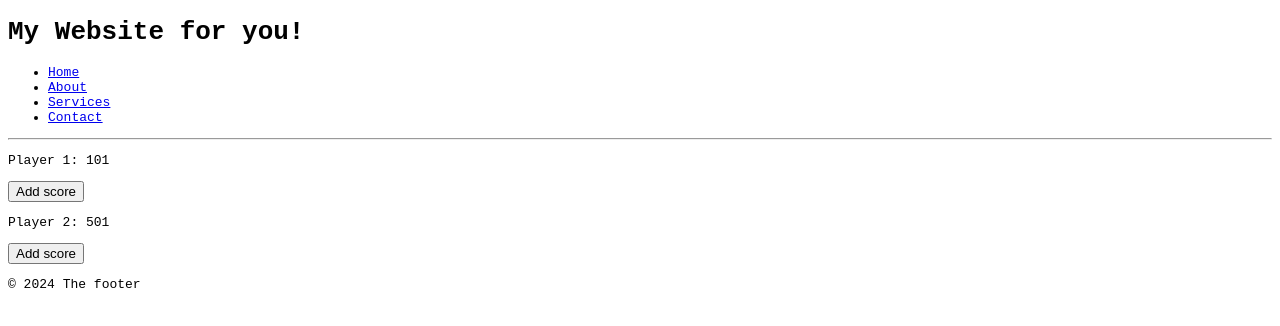
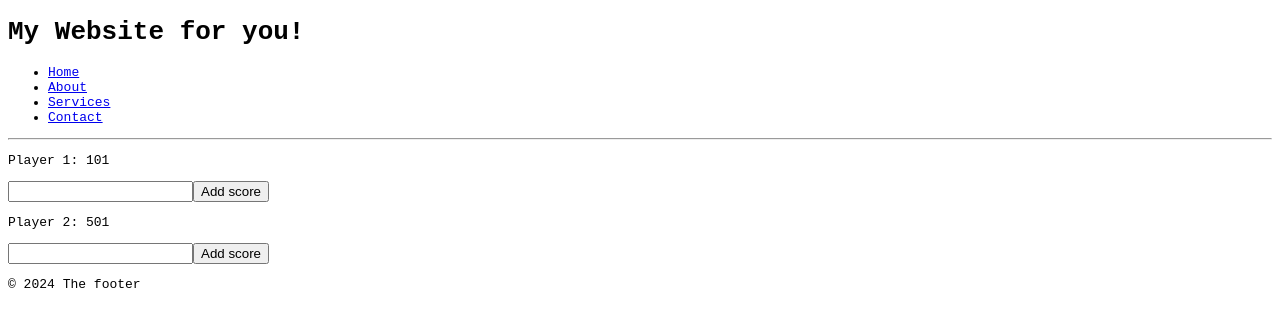
Before and after one commit to taylorPat/react, a React (Vite) app in the folder my-react-app/: page / in a window 1280 px wide. Shown: the top 326 px of the page. Built offline with nearby package versions, Linux system fonts and the light colour scheme.

Commit message:
feat: make dart score board dynamic by subracting variable score

```diff
--- a/my-react-app/src/UseStateComp.jsx
+++ b/my-react-app/src/UseStateComp.jsx
@@ -4,8 +4,8 @@ function UseStateComp() {
     const [scorePlayer1, setScorePlayer1] = useState(101);
     const [scorePlayer2, setScorePlayer2] = useState(501);
 
-    const addScore = (currentScore, setScore) => {
-        let newScore = currentScore - 30;
+    const addScore = (score, currentScore, setScore) => {
+        let newScore = currentScore - score;
         if (newScore === 0) {
             newScore = 501
         }
@@ -18,9 +18,11 @@ function UseStateComp() {
     return(
         <div>
             <p>Player 1: {scorePlayer1}</p>
-            <button onClick={() => addScore(scorePlayer1, setScorePlayer1)}>Add score</button>
+            <input type="number" id="inputP1"></input>
+            <button onClick={() => addScore(document.getElementById("inputP1").value, scorePlayer1, setScorePlayer1)}>Add score</button>
             <p>Player 2: {scorePlayer2}</p>
-            <button onClick={() => addScore(scorePlayer2, setScorePlayer2)}>Add score</button>
+            <input type="number" id="inputP2"></input>
+            <button onClick={() => addScore(document.getElementById("inputP2").value, scorePlayer2, setScorePlayer2)}>Add score</button>
 
         </div>
     )
```
